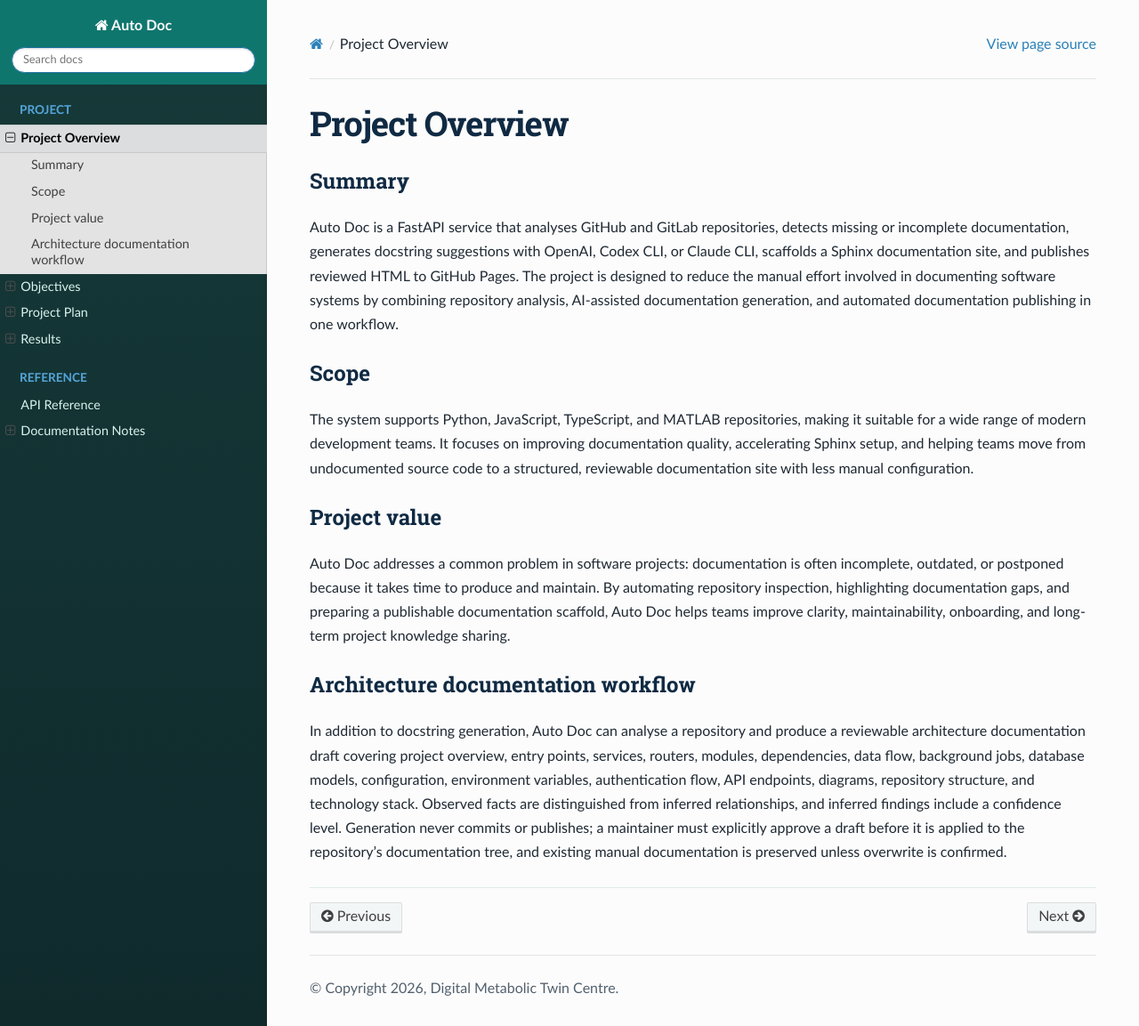
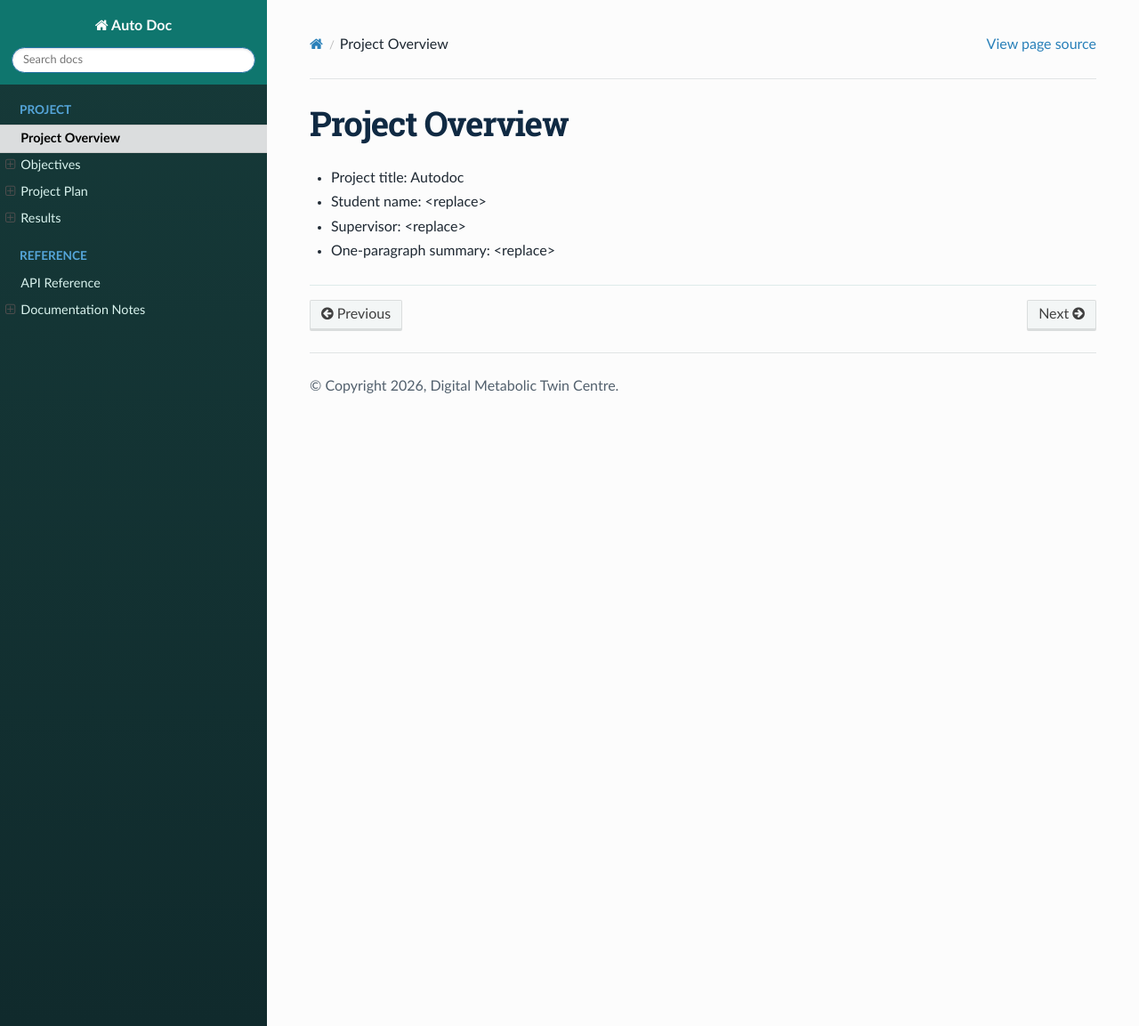
Before and after one commit to Digital-Metabolic-Twin-Centre/autodoc, a Sphinx documentation site: the page built from docs/project/overview.rst, in a window 1280 px wide and 1153 px high. Shown: the whole window at 89% size. Built offline with Sphinx 7.4.7 and the Read the Docs theme 3.1.0, drawn with Linux system fonts in a browser that asks for light colours; pages that are not in the unit, such as notebooks, are missing from menus.

Commit message:
Create or update docs/project/overview.rst

```diff
--- a/docs/project/overview.rst
+++ b/docs/project/overview.rst
@@ -1,44 +1,7 @@
 Project Overview
 ================
 
-Summary
--------
-
-Auto Doc is a FastAPI service that analyses GitHub and GitLab repositories,
-detects missing or incomplete documentation, generates docstring suggestions
-with OpenAI, Codex CLI, or Claude CLI, scaffolds a Sphinx documentation site,
-and publishes reviewed HTML to GitHub Pages. The project is designed to reduce
-the manual effort involved in documenting software systems by combining
-repository analysis, AI-assisted documentation generation, and automated
-documentation publishing in one workflow.
-
-Scope
------
-
-The system supports Python, JavaScript, TypeScript, and MATLAB repositories,
-making it suitable for a wide range of modern development teams. It focuses on
-improving documentation quality, accelerating Sphinx setup, and helping teams
-move from undocumented source code to a structured, reviewable documentation
-site with less manual configuration.
-
-Project value
--------------
-
-Auto Doc addresses a common problem in software projects: documentation is often
-incomplete, outdated, or postponed because it takes time to produce and maintain.
-By automating repository inspection, highlighting documentation gaps, and
-preparing a publishable documentation scaffold, Auto Doc helps teams improve
-clarity, maintainability, onboarding, and long-term project knowledge sharing.
-
-Architecture documentation workflow
-------------------------------------
-
-In addition to docstring generation, Auto Doc can analyse a repository and produce a
-reviewable architecture documentation draft covering project overview, entry points,
-services, routers, modules, dependencies, data flow, background jobs, database models,
-configuration, environment variables, authentication flow, API endpoints, diagrams,
-repository structure, and technology stack. Observed facts are distinguished from
-inferred relationships, and inferred findings include a confidence level. Generation
-never commits or publishes; a maintainer must explicitly approve a draft before it is
-applied to the repository's documentation tree, and existing manual documentation is
-preserved unless overwrite is confirmed.
+- Project title: Autodoc
+- Student name: <replace>
+- Supervisor: <replace>
+- One-paragraph summary: <replace>
```
